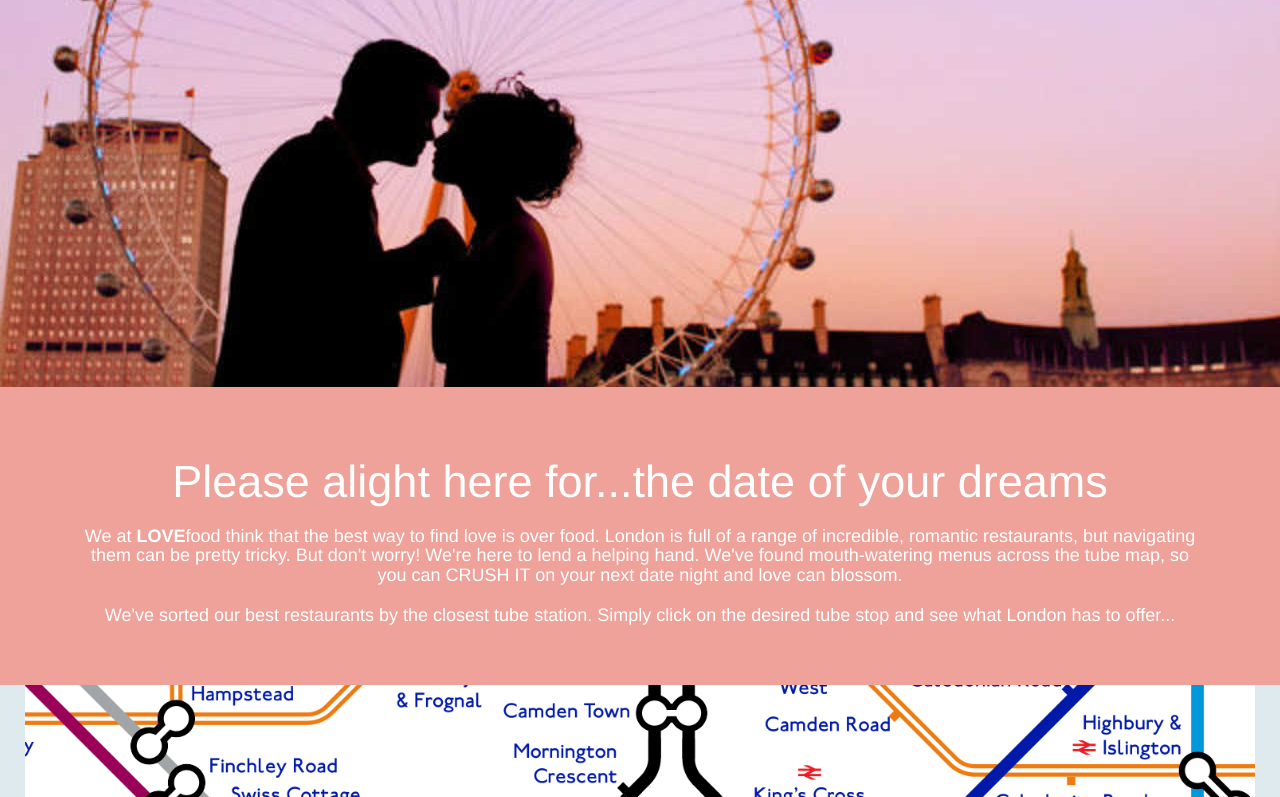
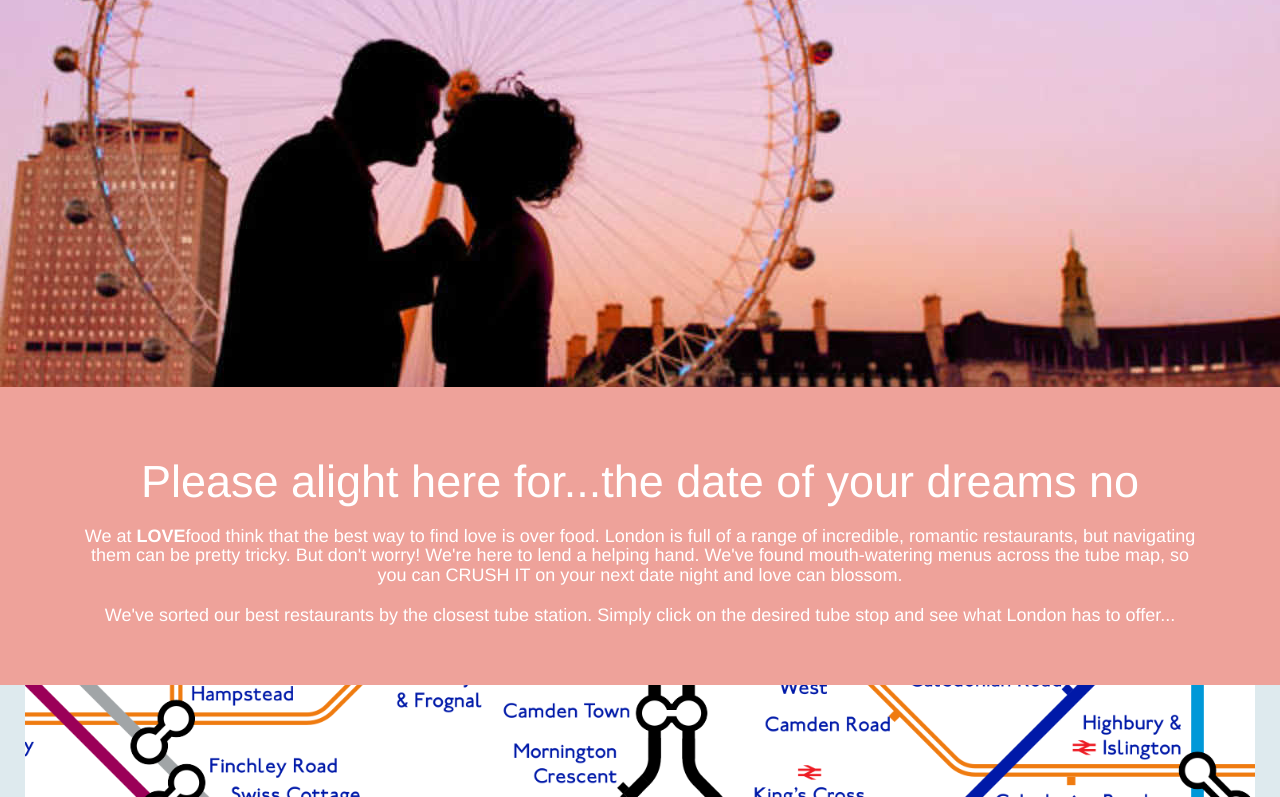
Before and after one commit to rcallingham/LOVEfood, a plain HTML site: page homepage.html in a window 1280 px wide. Shown: the part 303-1100 px from the top of the page. Drawn offline with Linux system fonts and the light colour scheme.

Commit message:
Push to Github

```diff
--- a/homepage.html
+++ b/homepage.html
@@ -139,7 +139,7 @@ padding: 50px 0px 50px 0px;
 
   <div id='body'>
     <h2>
-      Please alight here for...the date of your dreams
+      Please alight here for...the date of your dreams no
     </h2>
     <h3>
       We at <b>LOVE</b>food think that the best way to find love is over food. London is full of a range of incredible, romantic restaurants, but navigating them can be pretty tricky. But don't worry! We're here to lend a helping hand. We've found mouth-watering menus across the tube map, so you can CRUSH IT on your next date night and love can blossom.
```
